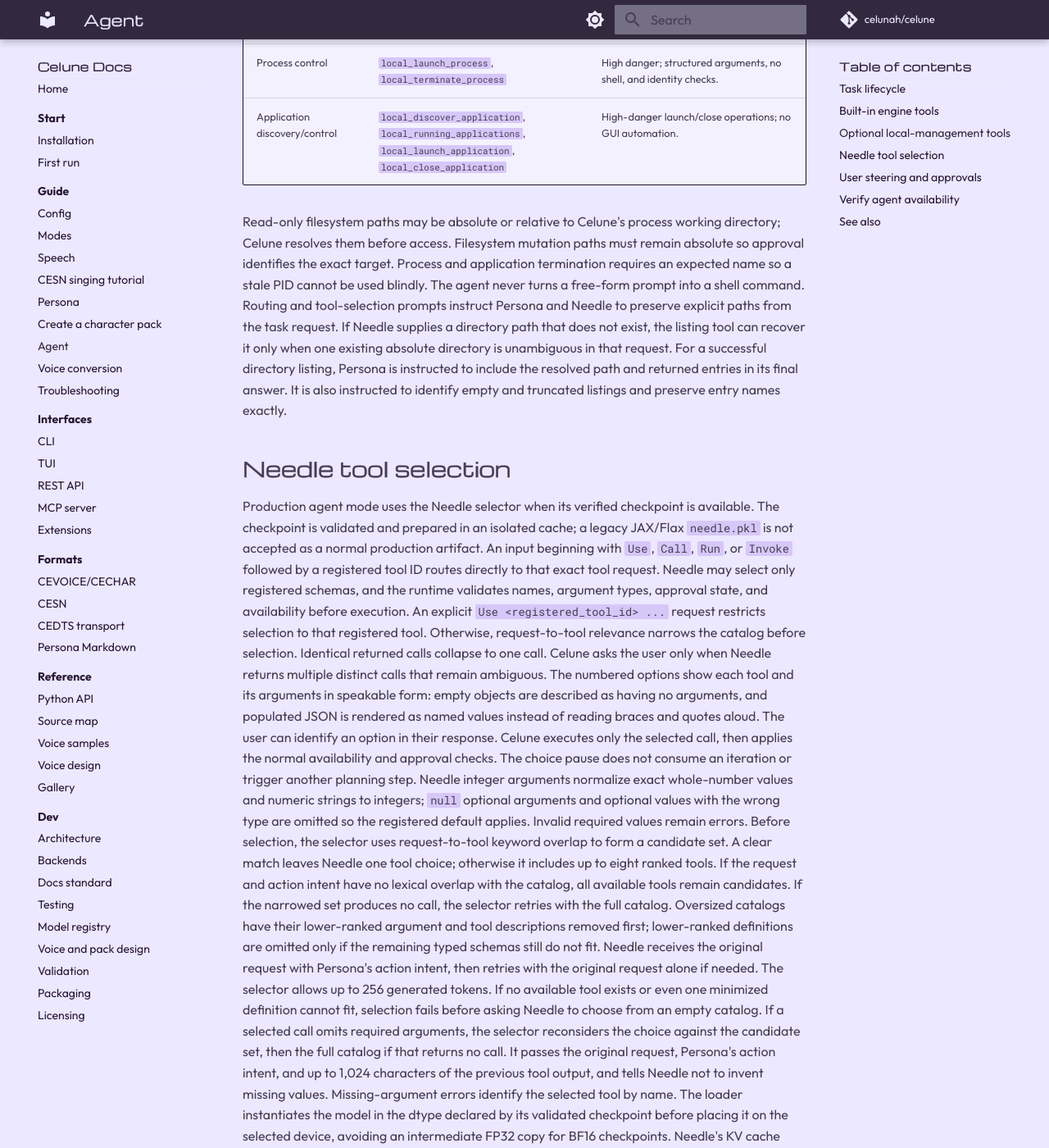
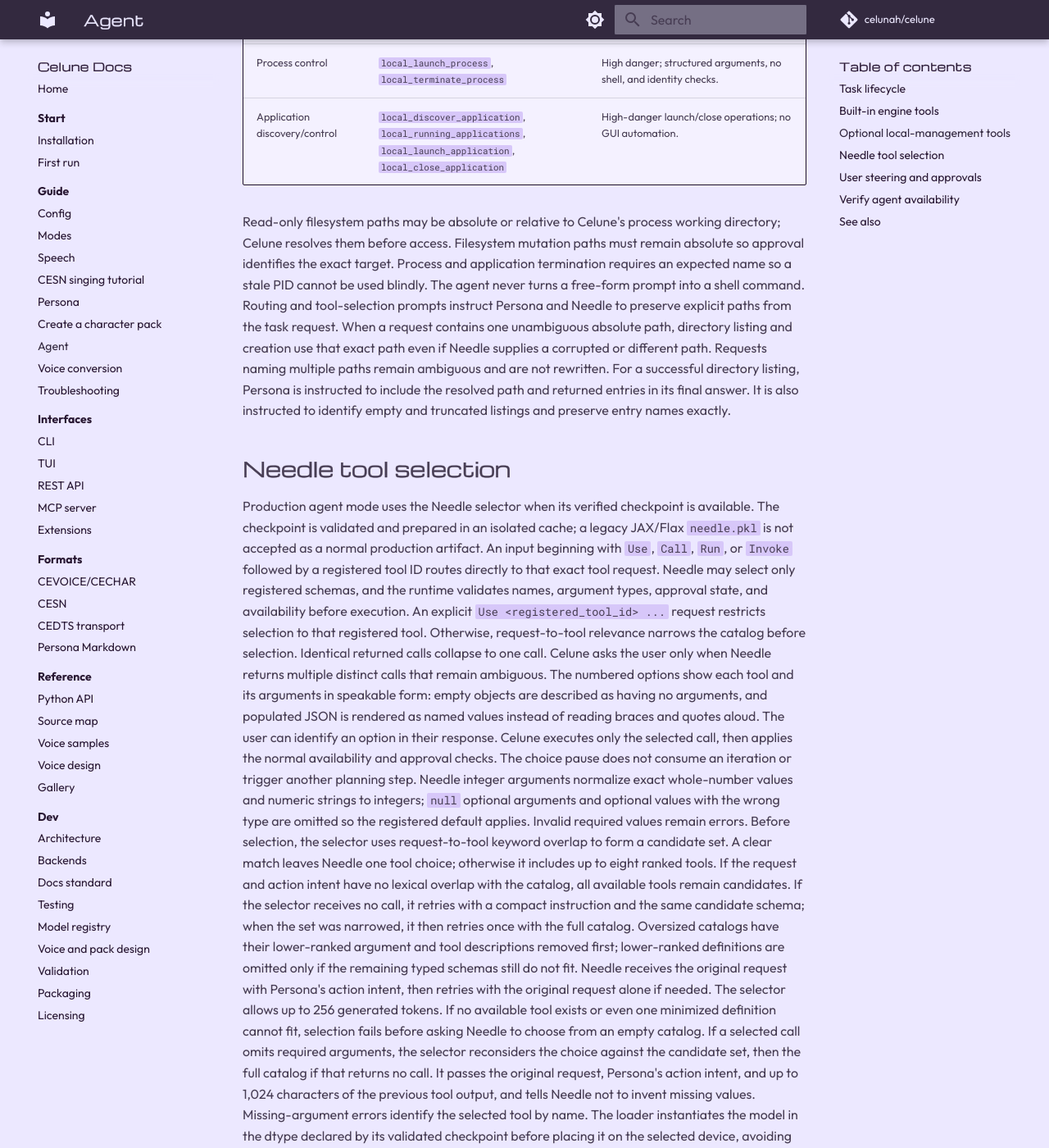
Before and after one commit to celunah/celune, an MkDocs documentation site: the page built from docs/user-guide/agent.md, in a window 1280 px wide and 1400 px high, scrolled down 2628 px. Shown: the whole window at 82% size. Built offline with MkDocs 1.6.1 and Material for MkDocs 9.7.7, drawn with Linux system fonts in a browser that asks for light colours; comment, search, counter and statistics services are not loaded; some of the changed text lies outside the part shown.

Commit message:
docs(agent): document recovery behavior

```diff
--- a/docs/user-guide/agent.md
+++ b/docs/user-guide/agent.md
@@ -97,9 +97,10 @@
 and application termination requires an expected name so a stale PID cannot
 be used blindly. The agent never turns a free-form prompt into a shell command.
 Routing and tool-selection prompts instruct Persona and Needle to preserve
-explicit paths from the task request. If Needle supplies a directory path that
-does not exist, the listing tool can recover it only when one existing absolute
-directory is unambiguous in that request.
+explicit paths from the task request. When a request contains one unambiguous
+absolute path, directory listing and creation use that exact path even if
+Needle supplies a corrupted or different path. Requests naming multiple paths
+remain ambiguous and are not rewritten.
 For a successful directory listing, Persona is instructed to include the
 resolved path and returned entries in its final answer. It is also instructed
 to identify empty and truncated listings and preserve entry names exactly.
@@ -130,7 +131,9 @@
 form a candidate set. A clear match leaves Needle one tool choice; otherwise it
 includes up to eight ranked tools. If the request and action intent have no
 lexical overlap with the catalog, all available tools remain candidates. If the
-narrowed set produces no call, the selector retries with the full catalog.
+selector receives no call, it retries with a compact instruction and the same
+candidate schema; when the set was narrowed, it then retries once with the full
+catalog.
 Oversized catalogs have their lower-ranked argument and tool descriptions
 removed first; lower-ranked definitions are omitted only if the remaining typed
 schemas still do not fit. Needle receives the original
@@ -157,11 +160,13 @@
 approval. Short answers such as `yes`, `approve`, `go ahead`, `no`, and `deny`
 are handled directly; unclear answers leave the request pending and ask again.
 Iteration and task status refresh as the runtime advances, including while
-agent speech is playing and after the task returns to idle. Opening acknowledgments
-use Persona's character guidance, but are discarded if they claim status, progress,
-or facts about the request. Punctuation-only responses are retried once and never
-sent to speech. Tool-result replies are prompted to report only facts present in
-the structured result. Approval pauses do not increment the iteration;
+agent speech is playing and after the task returns to idle. Persona generates
+opening acknowledgments using the active character's guidance. If an opening
+claims status, progress, or unsupported facts, Persona is asked to regenerate it
+once; a second invalid opening is not spoken. Punctuation-only responses are
+retried once and never sent to speech. Tool-result replies are prompted to
+report only facts present in the structured result. Approval pauses do not
+increment the iteration;
 the counter advances when the approved tool begins execution.
 The user can also provide a clarification, pause, resume, or cancel the task.
 Extensions can subscribe to `agent_approval_requested`,
```
